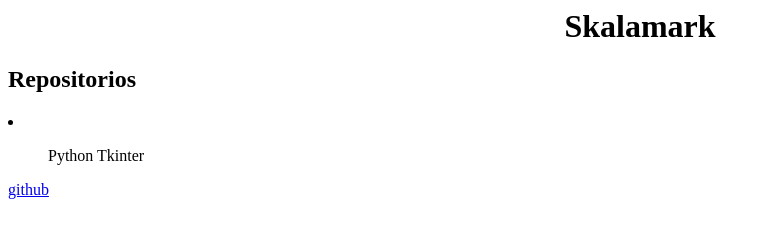
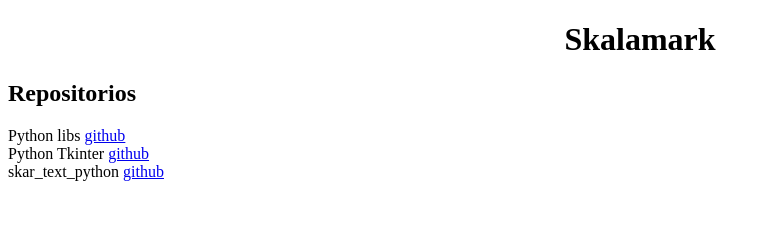
Before and after one commit to JoseCarlosSkalamark/JoseCarlosSkalamark.github.io, a plain HTML site: page index.html in a window 1280 px wide. Shown: the whole page, without its empty margins (0-771 px from the left). Drawn offline with Linux system fonts and the light colour scheme.

Commit message:
atualizando index.html

```diff
--- a/index.html
+++ b/index.html
@@ -1,6 +1,19 @@
+<!DOCTYPE html>
+<html>
+<head>
+	<title>JoseCarlosSkalamark</title>
+</head>
+<body>
+
 <center><h1>Skalamark</h1></center>
 
 <h2>Repositorios</h2>
-<li>
-	<ul>Python Tkinter</ul> <a href="https://github.com/JoseCarlosSkalamark/python_tkinter">github</a>
-</li>
+
+<span>Python libs <a href="https://github.com/JoseCarlosSkalamark/python">github</a></span><br/>
+
+<span>Python Tkinter <a href="https://github.com/JoseCarlosSkalamark/python_tkinter">github</a></span><br/>
+
+<span>skar_text_python <a href="https://github.com/JoseCarlosSkalamark/skar_text_python">github</a></span><br/>
+
+</body>
+</html>
```
